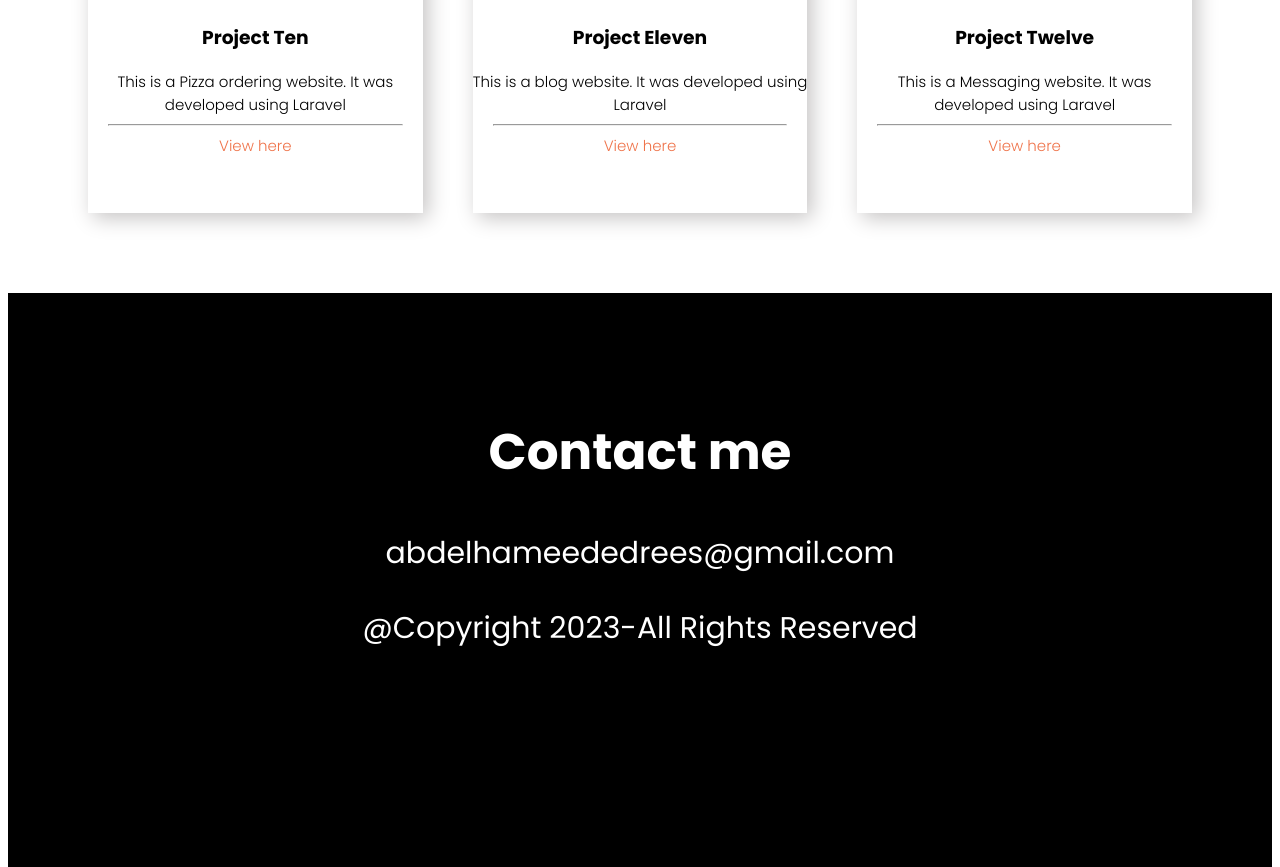
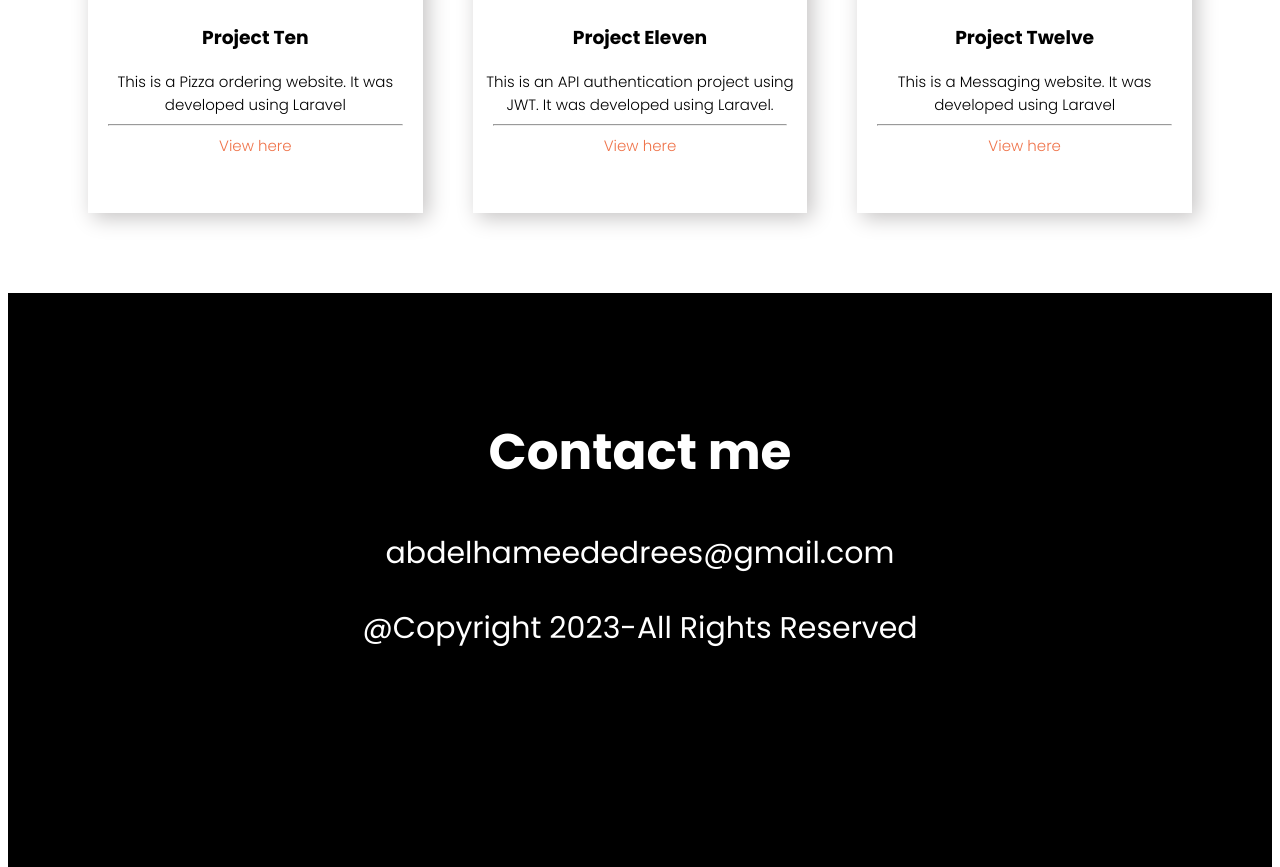
Before and after one commit to AbdalhamedBasher/My-personal-portfolio-website, a plain HTML site: page index.html in a window 1280 px wide. Shown: the part 3443-4310 px from the top of the page. Drawn offline with Linux system fonts and the light colour scheme.

Commit message:
Update index.html

```diff
--- a/index.html
+++ b/index.html
@@ -132,7 +132,7 @@
                   <div class="project-card">
                     <img src="Images/blog2 logo.png" alt="Project Eleven Image" class="project-image"/>
                     <h3>Project Eleven</h3>
-                    <p class="subtext">This is a blog website. It was developed using Laravel</p>
+                    <p class="subtext">This is an API authentication project using JWT. It was developed using Laravel.</p>
                     <hr/>
                     <p class="subtext"><a href="https://github.com/AbdalhamedBasher/ctsdfgdf" class="project-link">View here</a></p>
                 </div>
```
